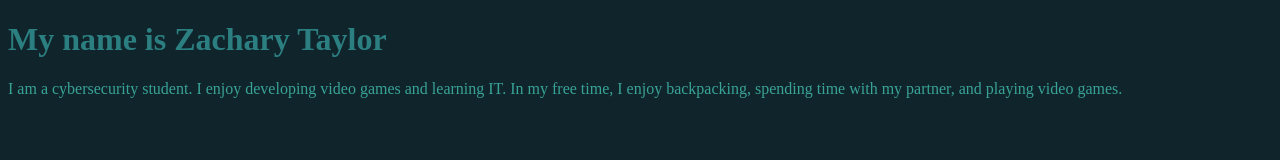
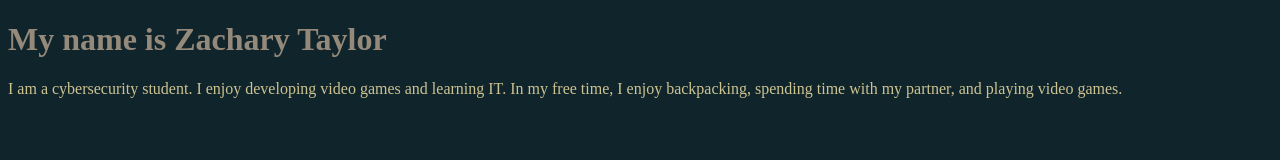
Before and after one commit to Tubsey/Tubsey.github.io, a plain HTML site: page index.html in a window 1280 px wide. Drawn offline with Linux system fonts and the light colour scheme.

Commit message:
updated index.html
changed header and paragraph colors

```diff
--- a/index.html
+++ b/index.html
@@ -7,10 +7,10 @@
                 background-color:#10242c;
             }
             h1{
-                color:#2c7f80;
+                color:#958a7a;
             }
             p{
-                color:#39a396;
+                color:#cdc391;
             }
         </style>
     </head>
```
